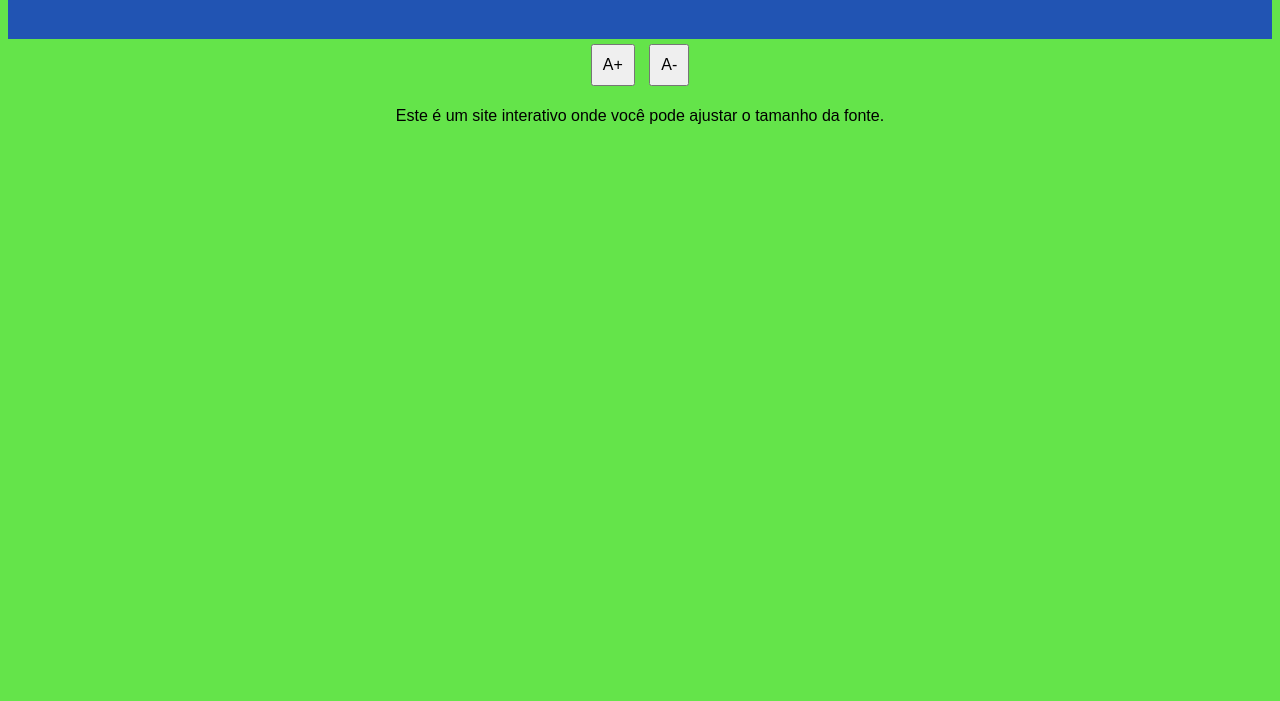
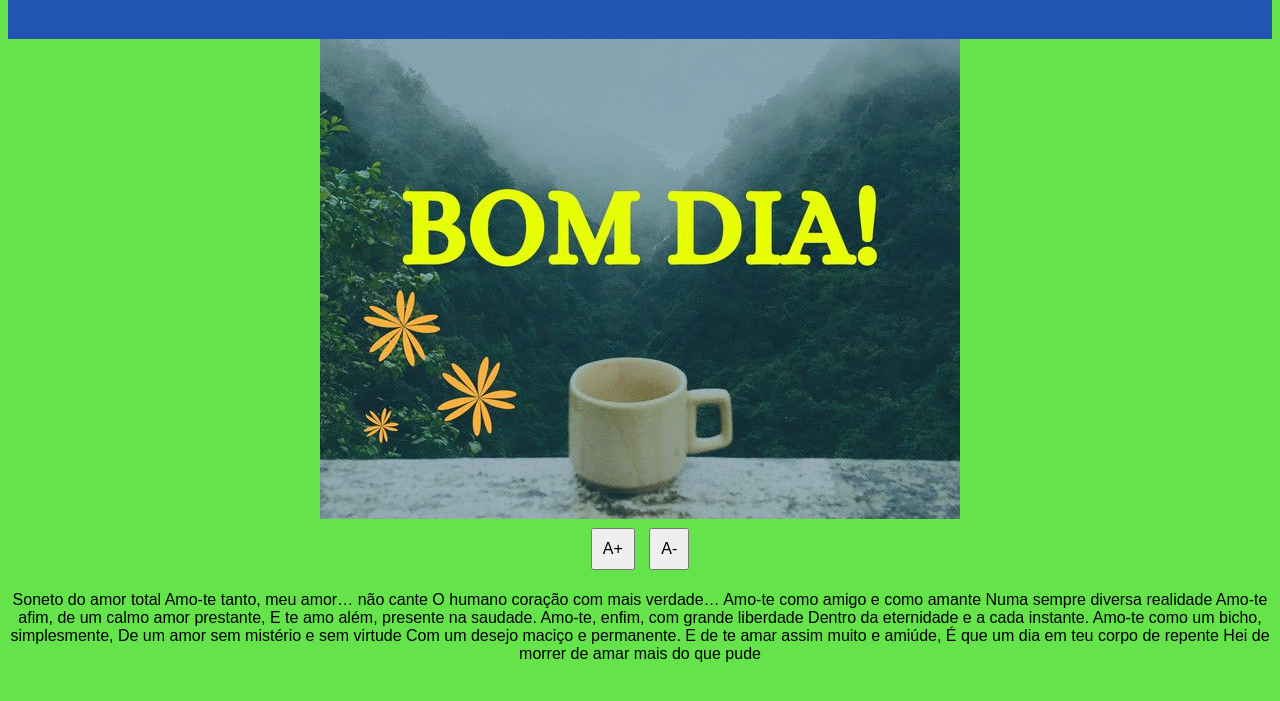
Before and after one commit to gabrielfillus/aula-20.02, a plain HTML site: page index.html in a window 1280 px wide. Shown: the part 89-790 px from the top of the page. Drawn offline with Linux system fonts and the light colour scheme.

Commit message:
Add files via upload

```diff
--- a/index.html
+++ b/index.html
@@ -10,12 +10,31 @@
 <header>
 <h1>Bem-vindo ao site de [Gabriel Fillus]</h1>
 </header>
+<img src="bom_dia_mensagens_de_bom_dia_f_l.jpg" alt="">
 <nav>
 <button id="aumentar-fonte">A+</button>
 <button id="diminuir-fonte">A-</button>
 </nav>
 <main>
-<p>Este é um site interativo onde você pode ajustar o tamanho da fonte.</p>
+<p>Soneto do amor total
+
+    Amo-te tanto, meu amor… não cante
+    O humano coração com mais verdade…
+    Amo-te como amigo e como amante
+    Numa sempre diversa realidade
+
+    Amo-te afim, de um calmo amor prestante,
+    E te amo além, presente na saudade.
+    Amo-te, enfim, com grande liberdade
+    Dentro da eternidade e a cada instante.
+
+    Amo-te como um bicho, simplesmente,
+    De um amor sem mistério e sem virtude
+    Com um desejo maciço e permanente.
+
+    E de te amar assim muito e amiúde,
+    É que um dia em teu corpo de repente
+    Hei de morrer de amar mais do que pude</p>
 </main>
 <script src="script.js"></script>
 </body>
```
Also changed, not shown: bom_dia_mensagens_de_bom_dia_f_l.jpg (added).
